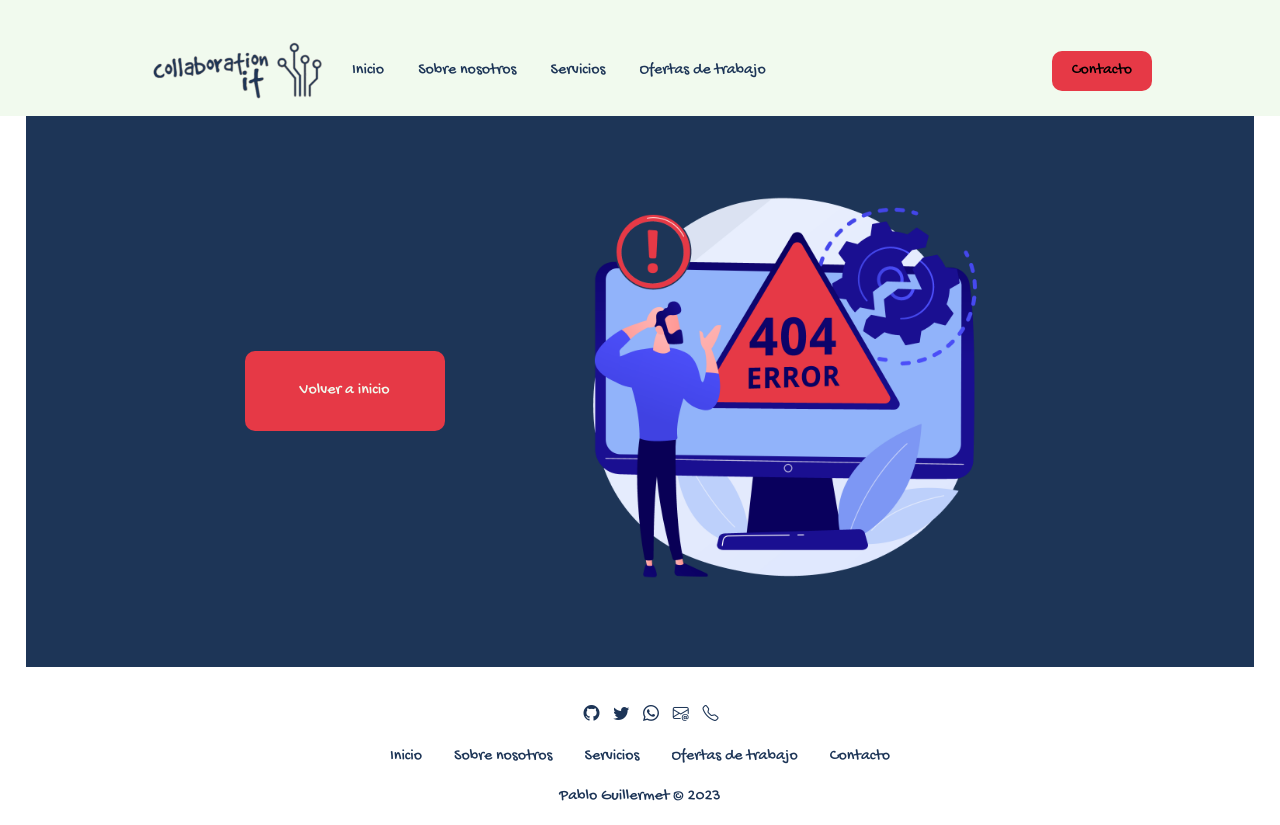
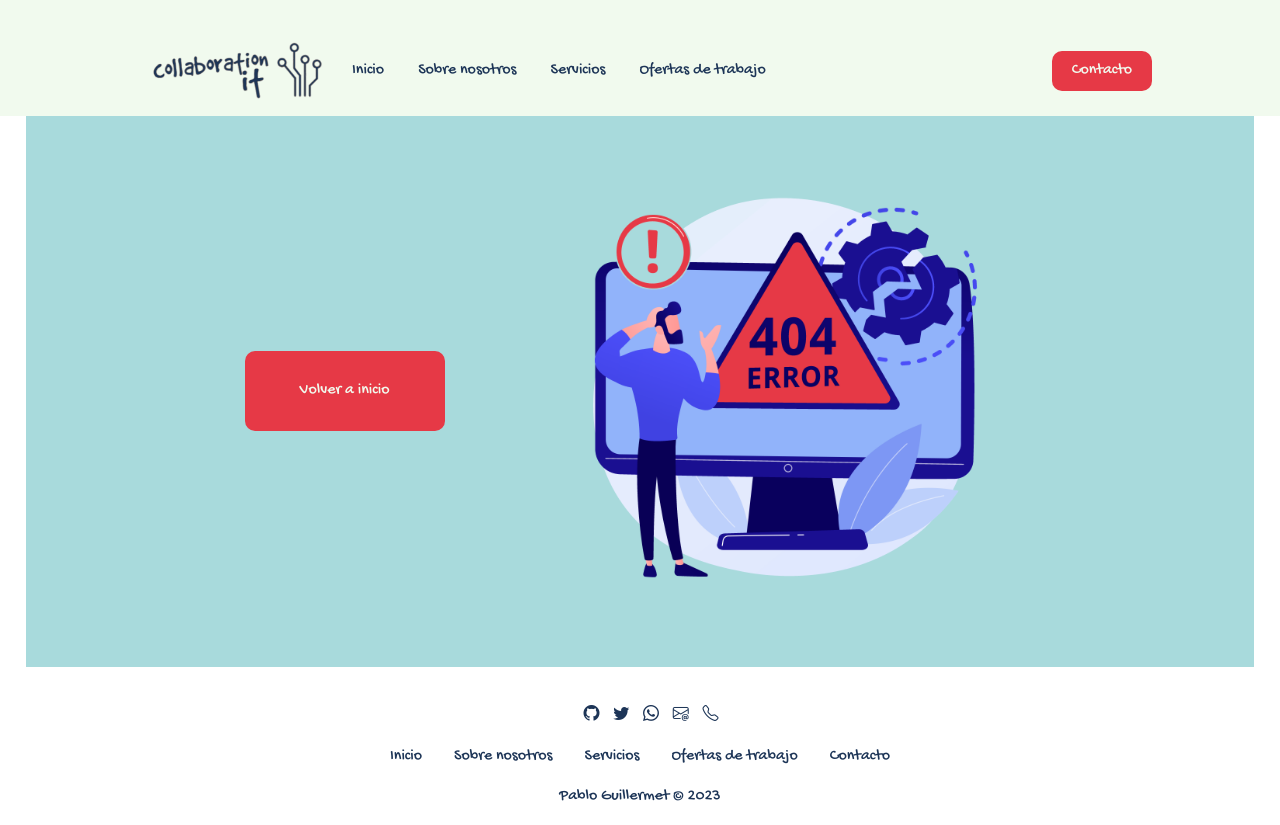
Before and after one commit to optimuspab/PFGuillermet, a website: page errors/error_404.html in a window 1280 px wide. Drawn offline with nearby package versions, Linux system fonts and the light colour scheme.

Commit message:
last last update

```diff
--- a/errors/error_404.html
+++ b/errors/error_404.html
@@ -86,8 +86,8 @@
 
         </nav>
 
-        <div class="header-contact">
-            <button class="button-type-1" onclick="location.href='../pages/contacto.html'">Contacto</button>
+        <div class="header-contact button-type-1">
+            <a href="../pages/contacto.html">Contacto</a>
         </div>
 
     </header>
--- a/scss/html/_error.scss
+++ b/scss/html/_error.scss
@@ -5,8 +5,7 @@
 
 .error-404 {
   display: flex;
-}
-
+  background-color: $col-non-photo-blue;
   .error-text {
     align-self: center;
   }
@@ -19,3 +18,4 @@
       align-self: center;
     }
   }
+}
--- a/scss/styles.scss
+++ b/scss/styles.scss
@@ -3,9 +3,7 @@
 /*variables, mixin, mapas*/
 @import "utils/variables";
 @import "utils/mixin";
-@import "utils/mapas";
 @import "utils/conditionals";
-@import "utils/extends";
 /*media queris*/
 @import "mq/mq-home";
 @import "mq/mq-nosotros";
```
Also changed, not shown: css/styles.css, 1 other file. Lines whose indentation alone changed are shown as unchanged.
